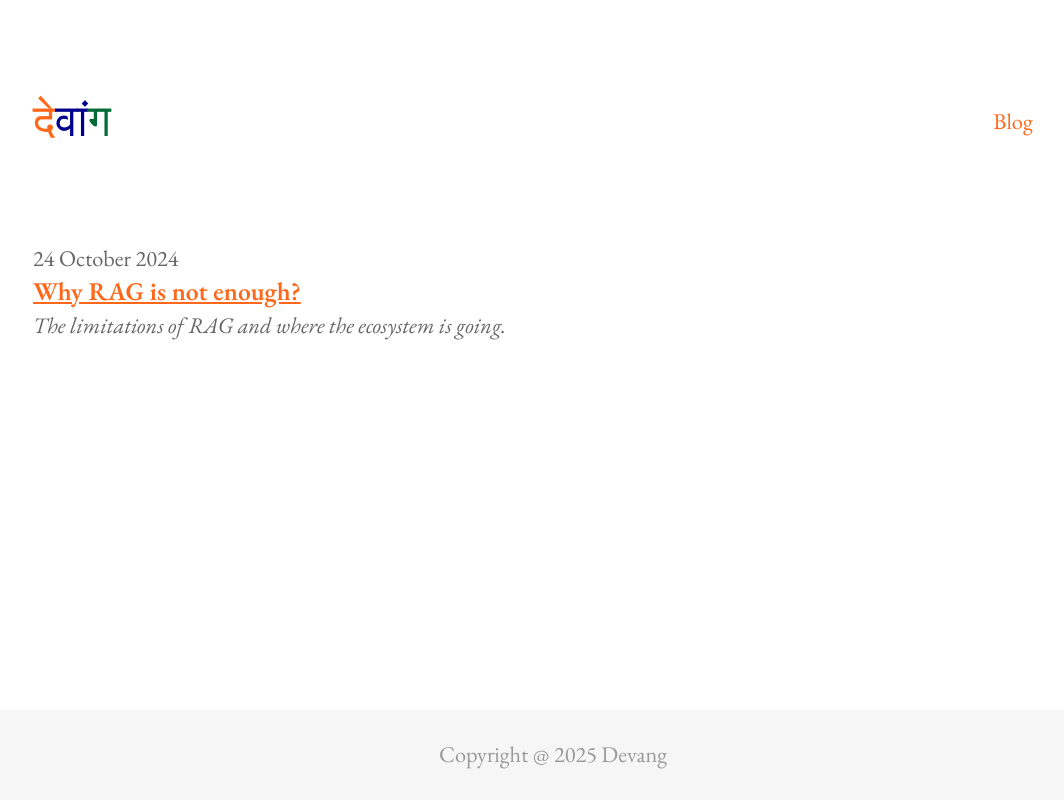
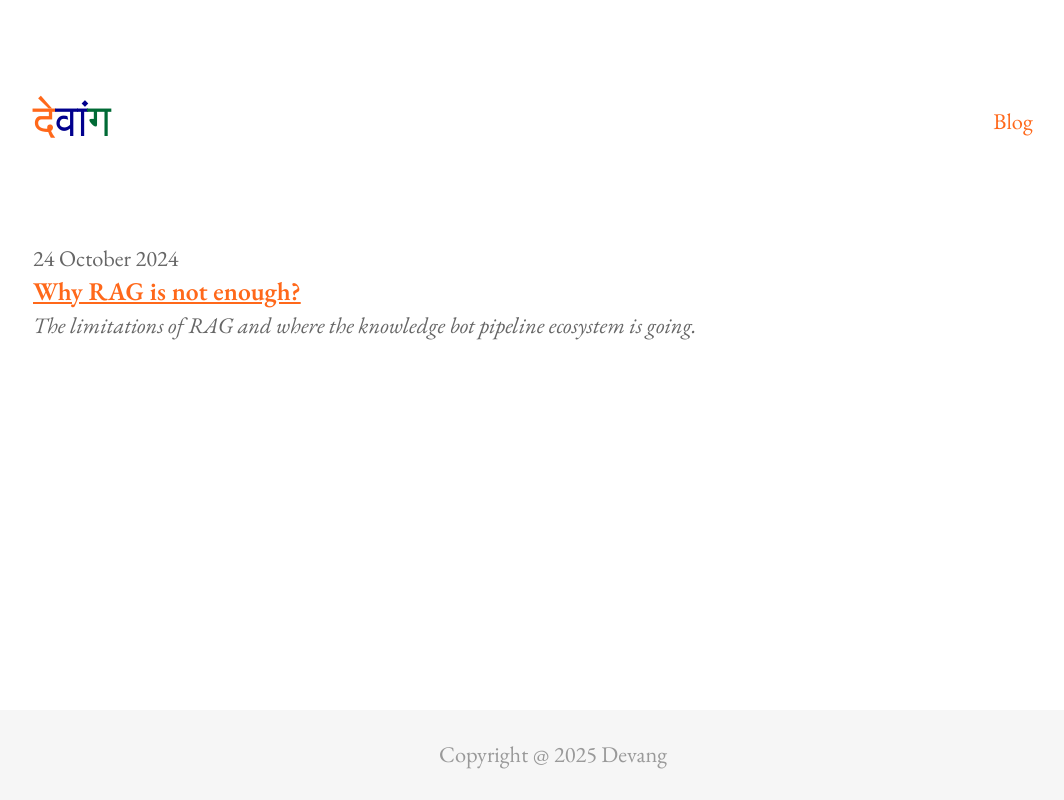
Before and after one commit to devangcx/devangcx.github.io, a React (Vite) app: page / in a window 1280 px wide. Shown: the whole page, without its empty margins (87-1151 px from the left). Built offline with nearby package versions, Linux system fonts and the light colour scheme.

Commit message:
refactor: update blog summary and data name

```diff
--- a/src/data.json
+++ b/src/index.json
@@ -4,7 +4,7 @@
             "title": "Why RAG is not enough?",
             "date": "24 October 2024",
             "slug": "why-rag-is-not-enough",
-            "summary": "The limitations of RAG and where the ecosystem is going."
+            "summary": "The limitations of RAG and where the knowledge bot pipeline ecosystem is going."
         }
     ]
 }
--- a/src/routes/Blog.tsx
+++ b/src/routes/Blog.tsx
@@ -2,7 +2,7 @@ import { useEffect } from "react";
 import { Link } from "react-router-dom";
 
 import "./Blog.css";
-import Data from "../data.json";
+import Data from "../index.json";
 
 
 export default function Blog() {
```
